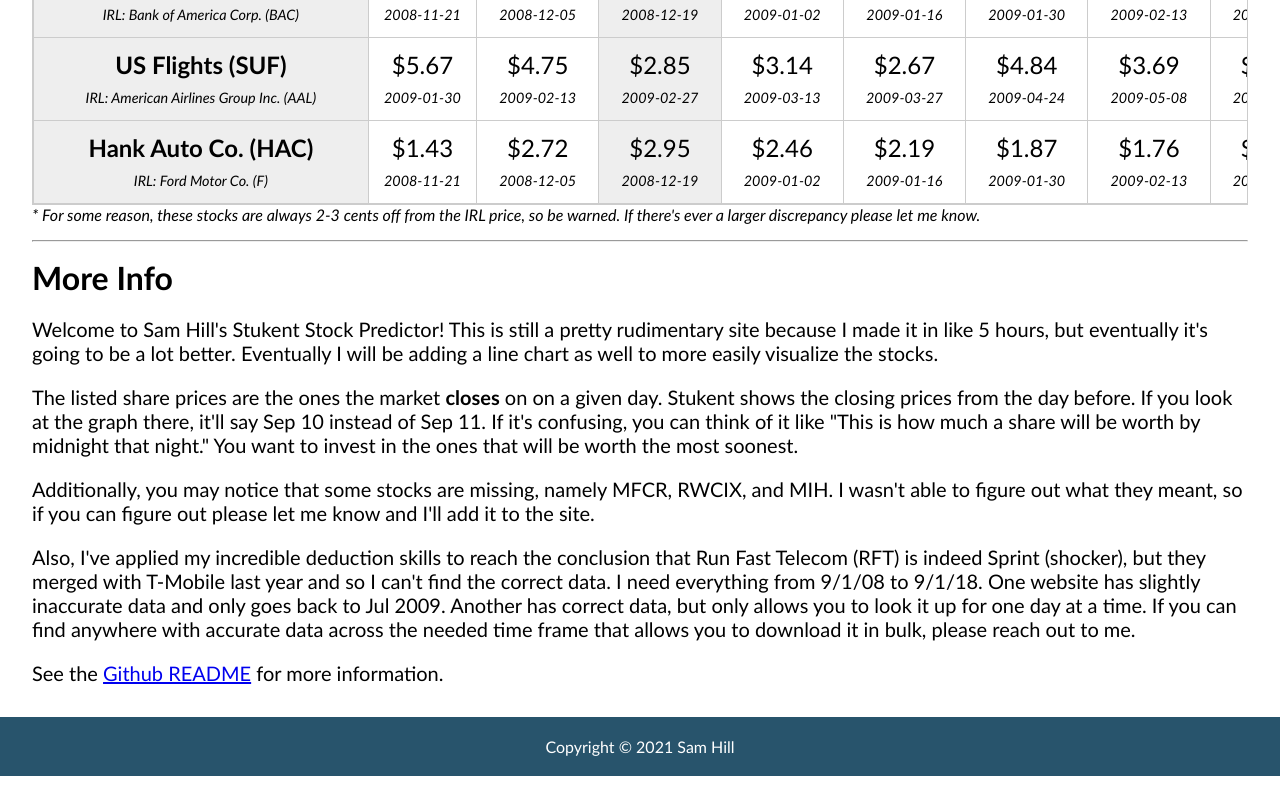
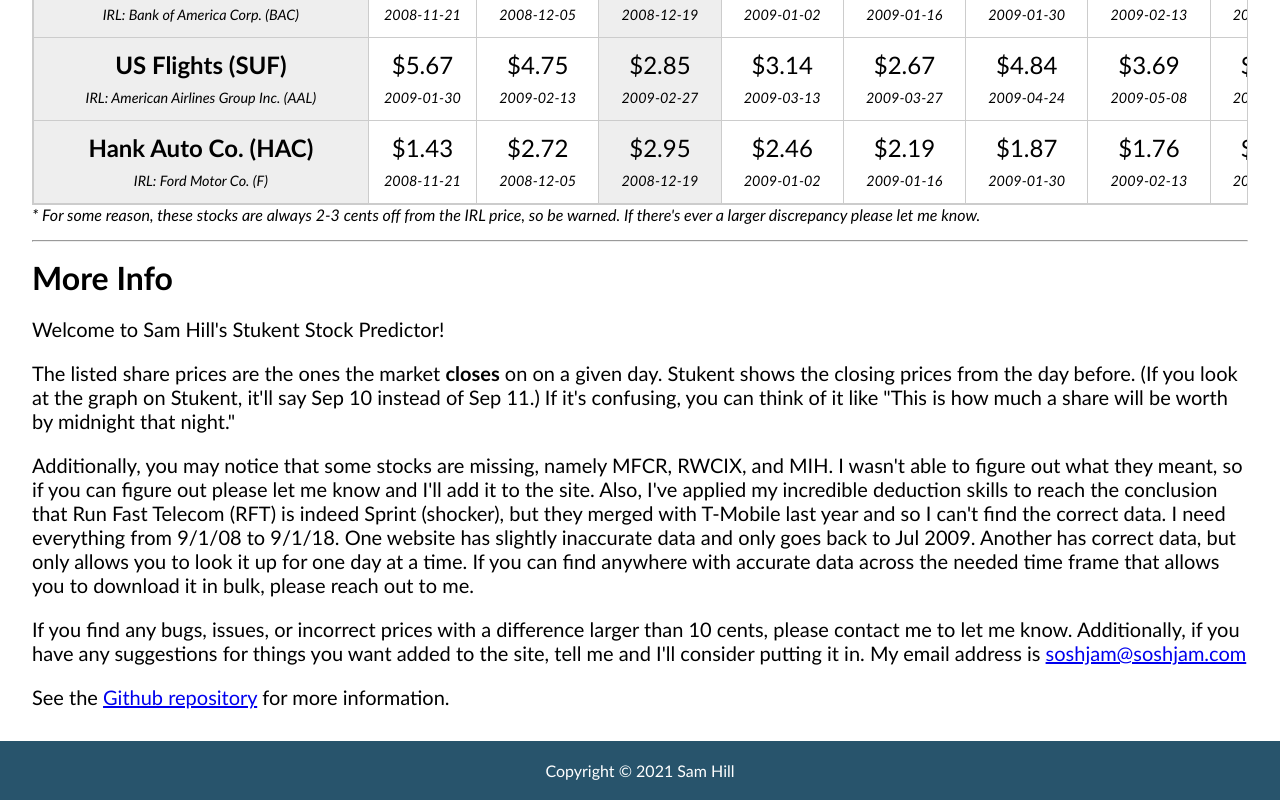
Before and after one commit to SoshJam/stukent-stock-predictor, a React (Create React App) app: page / in a window 1280 px wide. Shown: the part 1236-2036 px from the top of the page. Before the commit the page ends 2012 px from the top, so only its background shows below. Built offline with nearby package versions, Linux system fonts and the light colour scheme.

Commit message:
Updated "More Info" section.

```diff
--- a/src/App.js
+++ b/src/App.js
@@ -115,26 +115,26 @@
             />
           </tbody>
         </table>
-        <p class="tiny"><em>* For some reason, these stocks are always 2-3 cents off from the IRL price, so be warned. If there's ever a larger discrepancy please let me know.</em></p>
+        <p class="tiny"><em>* For some reason, these stocks are always 2-3 cents off from the IRL <span onClick={() => setUnlocked(!unlocked)}>price,</span> so be warned. If there's ever a larger discrepancy please let me know.</em></p>
 
         <hr/>
 
         <h1>More Info</h1>
 
-        <p>Welcome to Sam Hill's Stukent Stock Predictor! This is still a pretty rudimentary site because I made it in like 5 hours, but eventually it's going to be a lot better. Eventually I will be adding a line chart as well to more easily visualize the stocks.</p>
+        <p>Welcome to Sam Hill's Stukent Stock Predictor!</p>
 
-        <p>The listed share prices are the ones the market <strong>closes</strong> on on a given day. Stukent shows the closing prices from the day before. If you look at the graph there, it'll say {getDate(-1)} instead of {getDate(0)}. If it's confusing, you can think of it like "This is how much a share will be worth by midnight that night." You want to invest in the ones that will be worth the most soonest.</p>
+        <p>The listed share prices are the ones the market <strong>closes</strong> on on a given day. Stukent shows the closing prices from the day before. (If you look at the graph on Stukent, it'll say {getDate(-1)} instead of {getDate(0)}.) If it's confusing, you can think of it like "This is how much a share will be worth by midnight that night."</p>
 
-        <p>Additionally, you may notice that some stocks are missing, namely MFCR, RWCIX, and MIH. I wasn't able to figure out what they meant, so if you can figure out please let me know and I'll add it to the site.</p>
+        <p>Additionally, you may notice that some stocks are missing, namely MFCR, RWCIX, and MIH. I wasn't able to figure out what they meant, so if you can figure out please let me know and I'll add it to the site. Also, I've applied my incredible deduction skills to reach the conclusion that Run Fast Telecom (RFT) is indeed Sprint (shocker), but they merged with T-Mobile last year and so I can't find the correct data. I need everything from 9/1/08 to 9/1/18. One website has slightly inaccurate data and only goes back to Jul 2009. Another has correct data, but only allows you to look it up for one day at a time. If you can find anywhere with accurate data across the needed time frame that allows you to download it in bulk, please reach out to me.</p>
 
-        <p>Also, I've applied my incredible deduction skills to reach the conclusion that Run Fast Telecom (RFT) is indeed Sprint (shocker), but they merged with T-Mobile last year and so I can't find the correct data. I need everything from 9/1/08 to 9/1/18. One website has slightly inaccurate data and only goes back to Jul 2009. Another has correct data, but only allows you to look it up for one day at a time. If you can find anywhere with accurate data across the needed time frame that allows you to download it in bulk, please reach out to me.</p>
+        <p>If you find any bugs, issues, or incorrect prices with a difference larger than 10 cents, please contact me to let me know. Additionally, if you have any suggestions for things you want added to the site, tell me and I'll consider putting it in. My email address is <a href="mailto:soshjam@soshjam.com">soshjam@soshjam.com</a></p>
 
-        <p>See the <a href="https://github.com/SoshJam/stukent-stock-predictor#readme" target="_blank" rel="noreferrer">Github README</a> for more information.</p>
+        <p>See the <a href="https://github.com/SoshJam/stukent-stock-predictor" target="_blank" rel="noreferrer">Github repository</a> for more information.</p>
 
       </main>
 
       <footer>
-        Copyright <span onClick={() => setUnlocked(!unlocked)}>&copy;</span> {new Date().getFullYear()} Sam Hill
+        Copyright &copy; {new Date().getFullYear()} Sam Hill
       </footer>
 
     </div>
```
